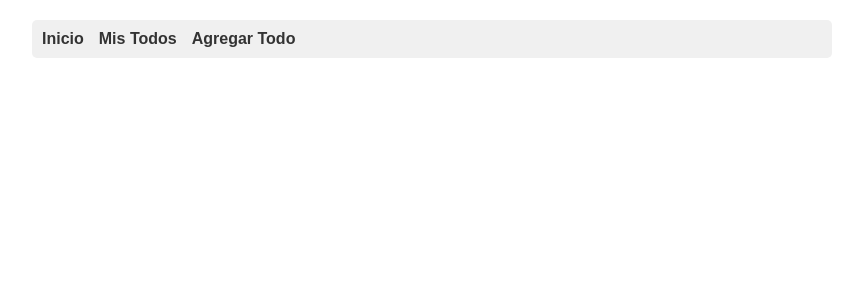
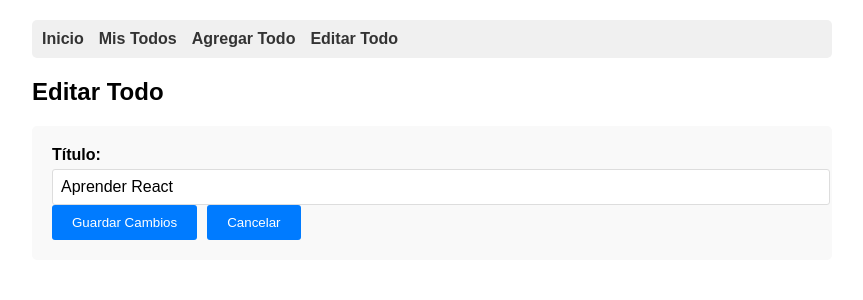
Before and after one commit to mateousug/todo-app, a React (Create React App) app: page /edit/1 in a window 1280 px wide. Shown: the top 300 px of the page, without its empty margins (208-1071 px from the left). Built offline with nearby package versions, Linux system fonts and the light colour scheme; data requests are answered from the project's data file.

Commit message:
chore: placeholder y lógica inicial para editar todos (sin funcionalidad completa)

```diff
--- a/src/App.js
+++ b/src/App.js
@@ -3,6 +3,7 @@ import { BrowserRouter as Router, Routes, Route, Link } from 'react-router-dom';
 import Home from './components/Home';
 import TodoList from './components/TodoList';
 import AddTodo from './components/AddTodo';
+import EditTodo from './components/EditTodo';
 import './App.css';
 
 function App() {
@@ -14,6 +15,7 @@ function App() {
           <Link to="/">Inicio</Link>
           <Link to="/todos">Mis Todos</Link>
           <Link to="/add">Agregar Todo</Link>
+          <Link to="/edit/:id">Editar Todo</Link>
         </nav>
 
         {/* Rutas */}
@@ -21,6 +23,7 @@ function App() {
           <Route path="/" element={<Home />} />
           <Route path="/todos" element={<TodoList />} />
           <Route path="/add" element={<AddTodo />} />
+          <Route path="/edit/:id" element={<EditTodo />} />
         </Routes>
       </div>
     </Router>
--- /dev/null
+++ b/src/components/EditTodo.js
@@ -0,0 +1,70 @@
+import React, { useEffect, useState } from 'react';
+import { useParams, useNavigate } from 'react-router-dom';
+
+function EditTodo() {
+  const { id } = useParams();
+  const [title, setTitle] = useState('');
+  const [loading, setLoading] = useState(false);
+  const navigate = useNavigate();
+
+  useEffect(() => {
+    fetch(`http://localhost:3001/todos/${id}`)
+      .then(res => res.json())
+      .then(data => setTitle(data.title))
+      .catch(() => alert('No se pudo cargar el todo'));
+  }, [id]);
+
+  const handleSubmit = async (e) => {
+    e.preventDefault();
+
+    if (!title.trim()) {
+      alert('El título no puede estar vacío');
+      return;
+    }
+
+    setLoading(true);
+
+    try {
+      const res = await fetch(`http://localhost:3001/todos/${id}`, {
+        method: 'PATCH',
+        headers: {
+          'Content-Type': 'application/json',
+        },
+        body: JSON.stringify({ title: title.trim() }),
+      });
+
+      if (res.ok) {
+        navigate('/todos');
+      } else {
+        alert('Error al editar');
+      }
+    } catch (error) {
+      alert('Error de conexión');
+    } finally {
+      setLoading(false);
+    }
+  };
+
+  return (
+    <div>
+      <h2>Editar Todo</h2>
+      <form onSubmit={handleSubmit}>
+        <label>Título:</label>
+        <input
+          type="text"
+          value={title}
+          onChange={(e) => setTitle(e.target.value)}
+          disabled={loading}
+        />
+        <button type="submit" disabled={loading}>
+          {loading ? 'Guardando...' : 'Guardar Cambios'}
+        </button>
+        <button type="button" onClick={() => navigate('/todos')} disabled={loading}>
+          Cancelar
+        </button>
+      </form>
+    </div>
+  );
+}
+
+export default EditTodo;
```
